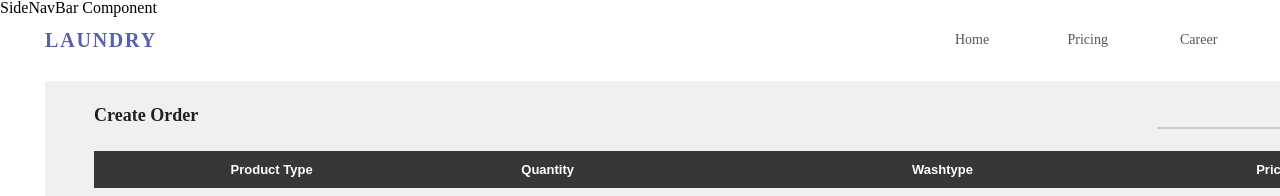
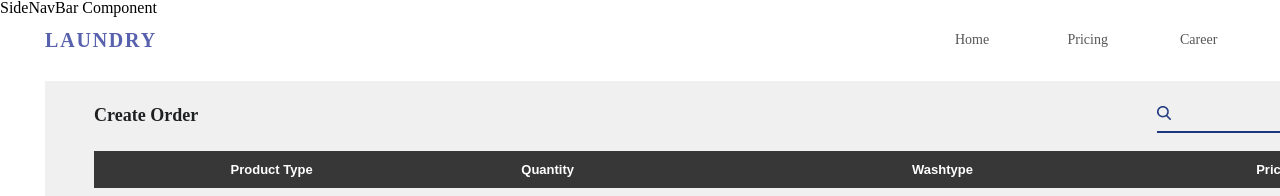
Before and after one commit to Rajagopal9597/Laundry_App, a React (Create React App) app: page /create in a window 1280 px wide. In both pictures the pointer is over the element 1257 px from the left and 117 px from the top of the page. Shown: the top 196 px of the page. Built offline with nearby package versions, Linux system fonts and the light colour scheme.

Commit message:
Fixed Search Component Rendering

```diff
--- a/src/components/Search/Search.jsx
+++ b/src/components/Search/Search.jsx
@@ -1,12 +1,13 @@
 import React from "react";
 import "./search.css";
+import searchImg from "../../images/search.png"
 
 function Search(){
     return (
         <div className="search-con">
             <div className="search-box">
                 <div className="search-icon">
-                    {console.log("Rendering search component")}
+                    <img src={searchImg} height="14.10px" width="14.10px" alt="search"/>
                 </div>
             </div>
         </div>
--- a/src/components/Search/search.css
+++ b/src/components/Search/search.css
@@ -16,15 +16,19 @@
     transition: 0.4s;
 }
 
-.search-container:hover .search-box{
+.search-con:hover .search-box{
     transform:translateY(4px);
     border-color: #1D377E;
 }
 
 
-.search-container:hover .search-icon{
+.search-con:hover .search-icon{
     padding: 0;
     margin: 0;
     background: url("../../images/search-blue.png") no-repeat;
     transform: translateY(-4px);
 }
+
+.search-con:hover .search-icon img{
+    visibility: hidden;
+}
```
